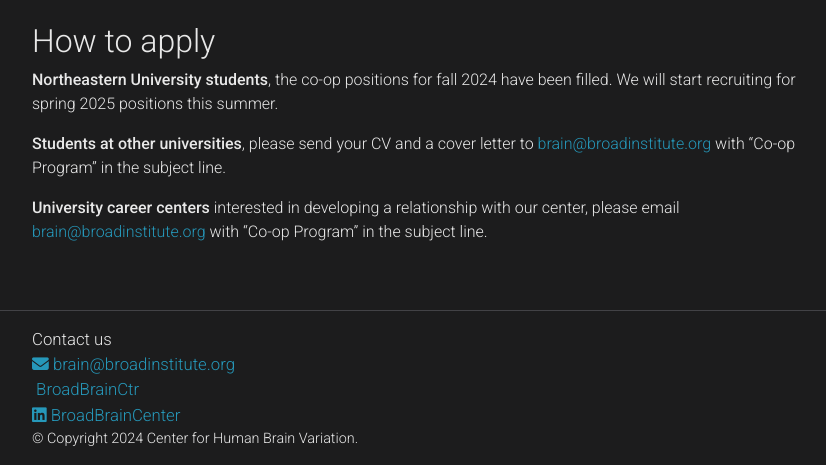
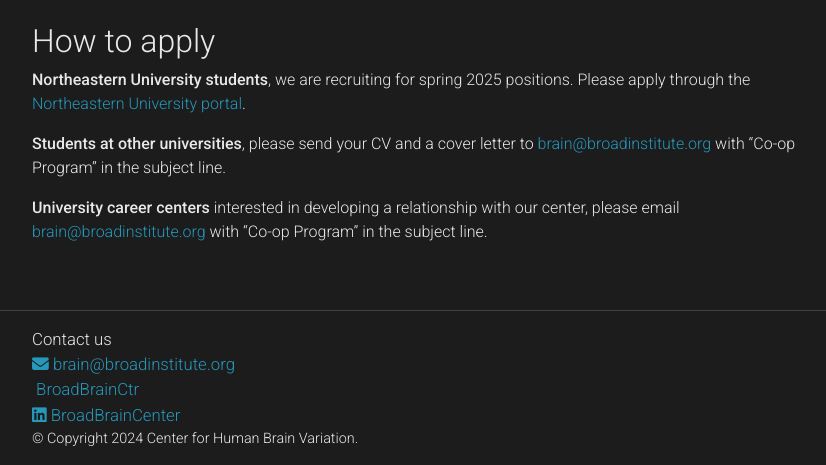
Before and after one commit to broadinstitute/chbv, a Jekyll site: the page built from _jobs/co_op_program.md, in a window 1280 px wide and 900 px high, scrolled down 937 px, cut to the strip 435-900 px from the top of the window. Shown: the whole strip, without its empty margins (223-1049 px from the left). Built offline with Jekyll 4.4.1, drawn with Linux system fonts in a browser that asks for light colours; comment, search, counter and statistics services are not loaded; a style sheet for code colours, icons or effects is not loaded.

Commit message:
Update co-op dates
 - Fixes part of #55.

 - Waiting to hear back from Kiku/Melissa on job IDs and dates

```diff
--- a/_jobs/co_op_program.md
+++ b/_jobs/co_op_program.md
@@ -55,7 +55,7 @@
 </div>
 ## How to apply
 
-**Northeastern University students**, the co-op positions for fall 2024 have been filled. We will start recruiting for spring 2025 positions this summer.
+**Northeastern University students**, we are recruiting for spring 2025 positions. Please apply through the [Northeastern University portal](https://northeastern-csm.symplicity.com/students/?signin_tab=0).
 
 **Students at other universities**, please send your CV and a cover letter to <a href="mailto:brain@broadinstitute.org?subject=Co-op Program">brain@broadinstitute.org</a> with "Co-op Program" in the subject line.
 
```
